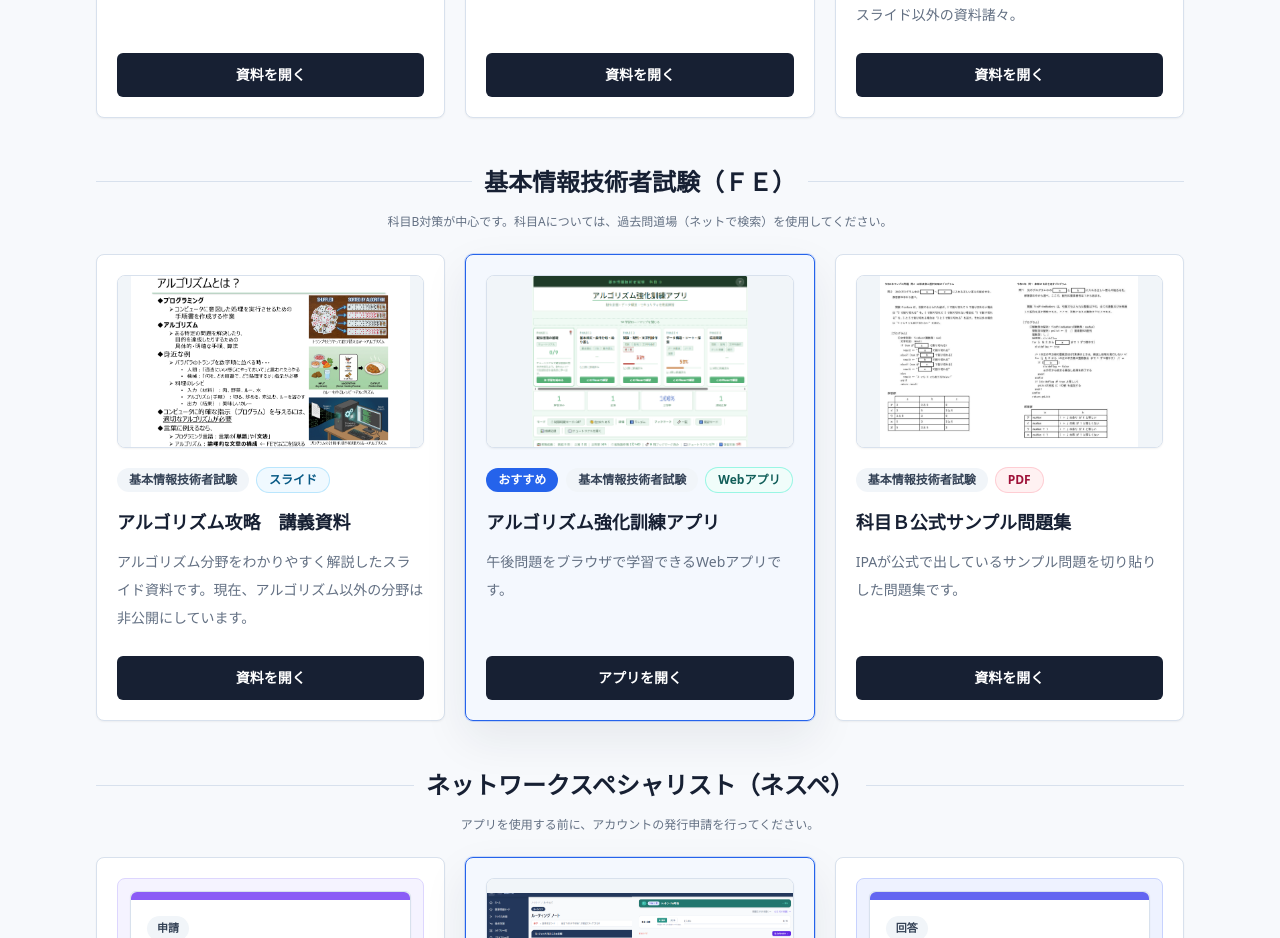
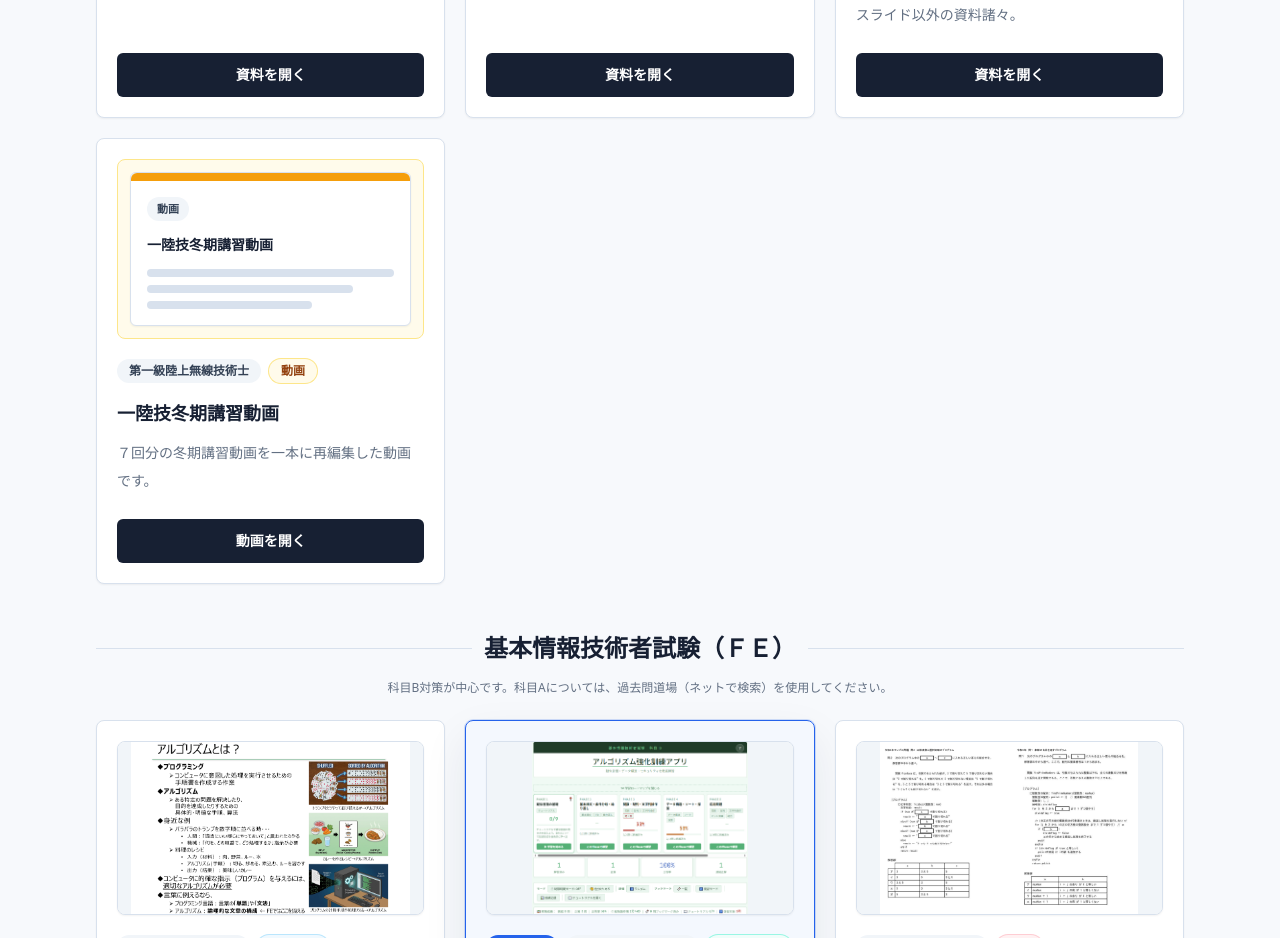
Before and after one commit to hmamiya52-bit/4th-TA_byMamiya, a Next.js app: page / in a window 1280 px wide. Shown: the part 1480-2418 px from the top of the page. Built offline with nearby package versions, Linux system fonts and the light colour scheme.

Commit message:
Add radio winter course video

```diff
--- a/src/data/materials.ts
+++ b/src/data/materials.ts
@@ -34,6 +34,13 @@ export const materials: Material[] = [
     description: "陸技の暗記シートとか指南書とか問題解説とかスライド以外の資料諸々。",
     url: "https://drive.google.com/file/d/1kryjdS2uZ4jP09EnLIRpdAYXDC50o_4O/view?usp=drive_link",
     thumbnail: "/materials/radio-documents-pack.png",
+  },
+  {
+    title: "一陸技冬期講習動画",
+    exam: "第一級陸上無線技術士",
+    type: "動画",
+    description: "７回分の冬期講習動画を一本に再編集した動画です。",
+    url: "https://drive.google.com/file/d/1Nw-iqMFAdNetf-JgW33fn5CqUwOytmEL/view?usp=drive_link",
   },
   {
     title: "アルゴリズム攻略　講義資料",
```
